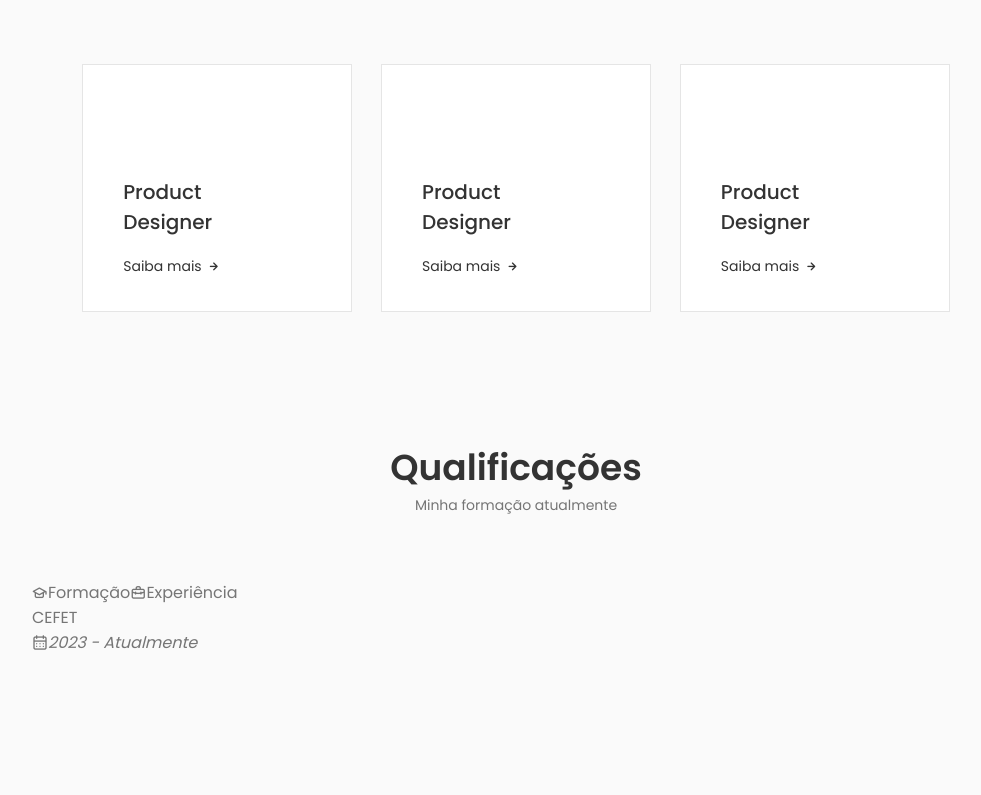
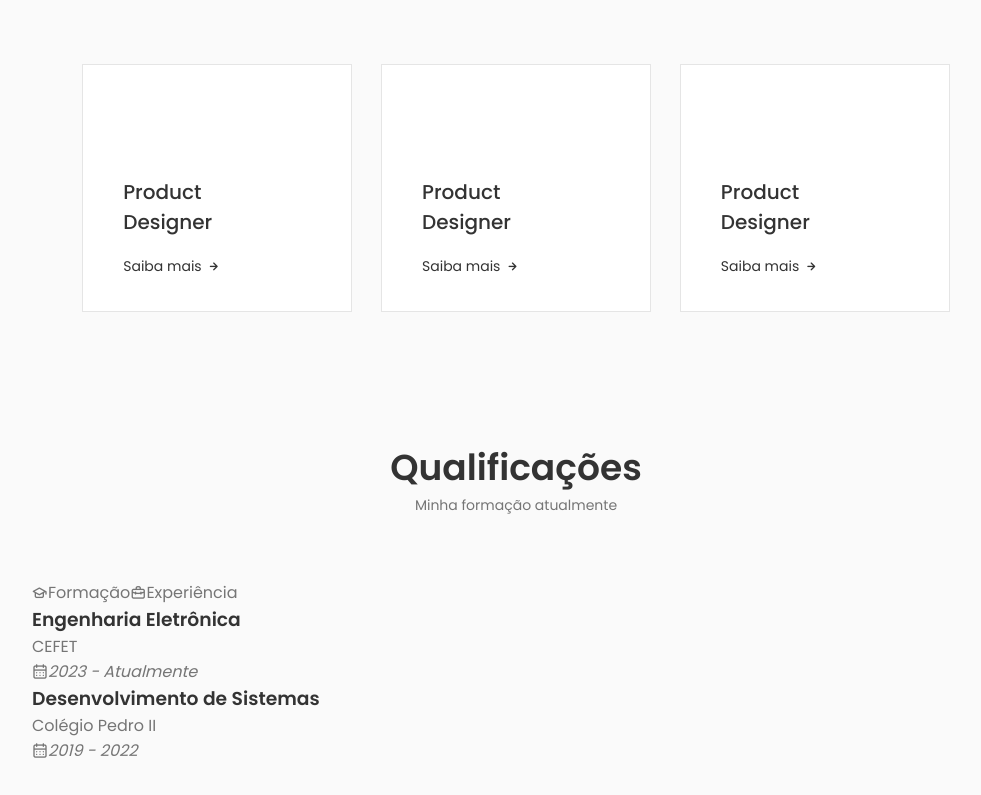
Before and after one commit to MatheusDaNova/MatheusDaNova.github.io, a React (Create React App) app: page / in a window 1280 px wide. Shown: the part 2040-2835 px from the top of the page, without its empty margins (124-1105 px from the left). Before the commit the page ends 2727 px from the top, so only its background shows below. Built offline with nearby package versions, Linux system fonts and the light colour scheme.

Commit message:
qualificacoes

```diff
--- a/src/components/Qualificacoes/Qualificacoes.jsx
+++ b/src/components/Qualificacoes/Qualificacoes.jsx
@@ -9,12 +9,6 @@ const Qualificacoes = () => {
 
             <div className="qualificacao__container container">
                 <div className="qualificacao__tabs">
-                    <div></div>
-
-                    <div>
-                        <span className="qualification__rounder"></span>
-                        <span className="qualification__line"></span>
-                    </div>
 
                     <div className="qualificacao__button qualificacao__active button--flex">
                         <i className="uil uil-graduation-cap qualificacao__icon"></i>{""} Formação
@@ -29,7 +23,7 @@ const Qualificacoes = () => {
                     <div className="qualification__content">
                         <div className="qualification__data">
                             <div>
-                                <h3 className="qualification__title"></h3>
+                                <h3 className="qualification__title">Engenharia Eletrônica</h3>
                                 <span className="qualification__subtitle">CEFET</span>
                                 <div className="qualification__calendar">
                                     <i className="uil uil-calendar-alt">2023 - Atualmente</i>
@@ -42,6 +36,25 @@ const Qualificacoes = () => {
                         </div>
 
                         </div>
+
+                        <div className="qualification__data">
+                            <div></div>
+
+                            <div>
+                                <span className="qualification__rounder"></span>
+                                <span className="qualification__line"></span>
+                            </div>
+
+                            <div>
+                                <h3 className="qualification__title">Desenvolvimento de Sistemas</h3>
+                                <span className="qualification__subtitle">Colégio Pedro II</span>
+                                <div className="qualification__calendar">
+                                    <i className="uil uil-calendar-alt">2019 - 2022</i>
+                                </div>
+                            </div>
+
+
+                        </div>
                     </div>
                 </div>
 
```
